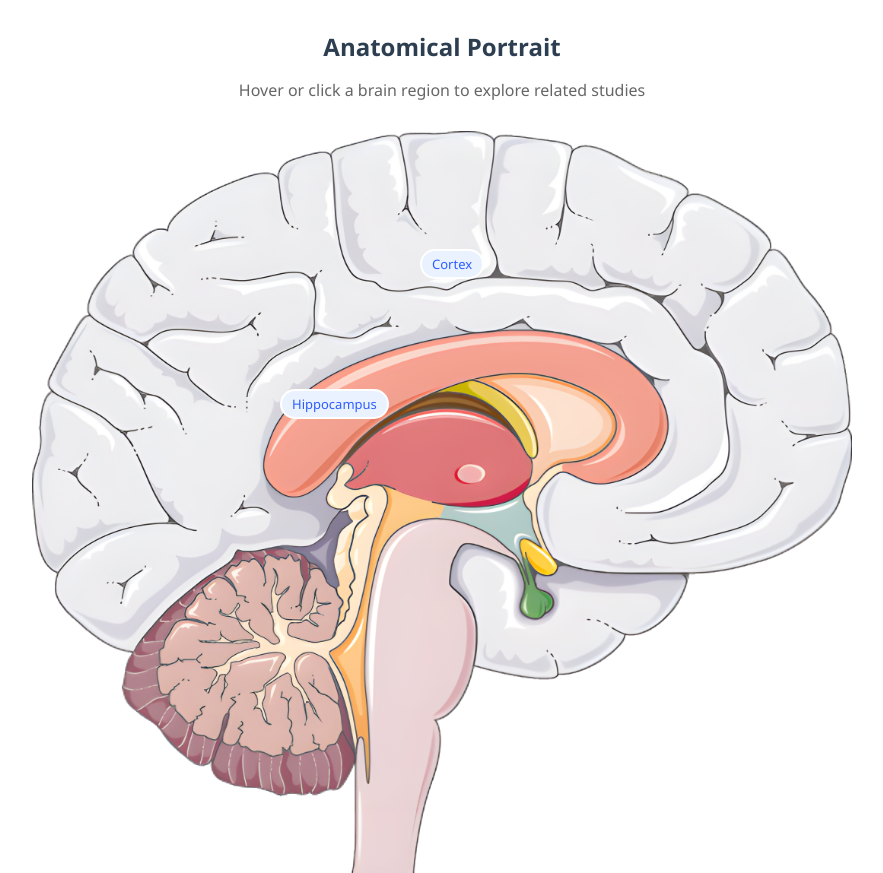
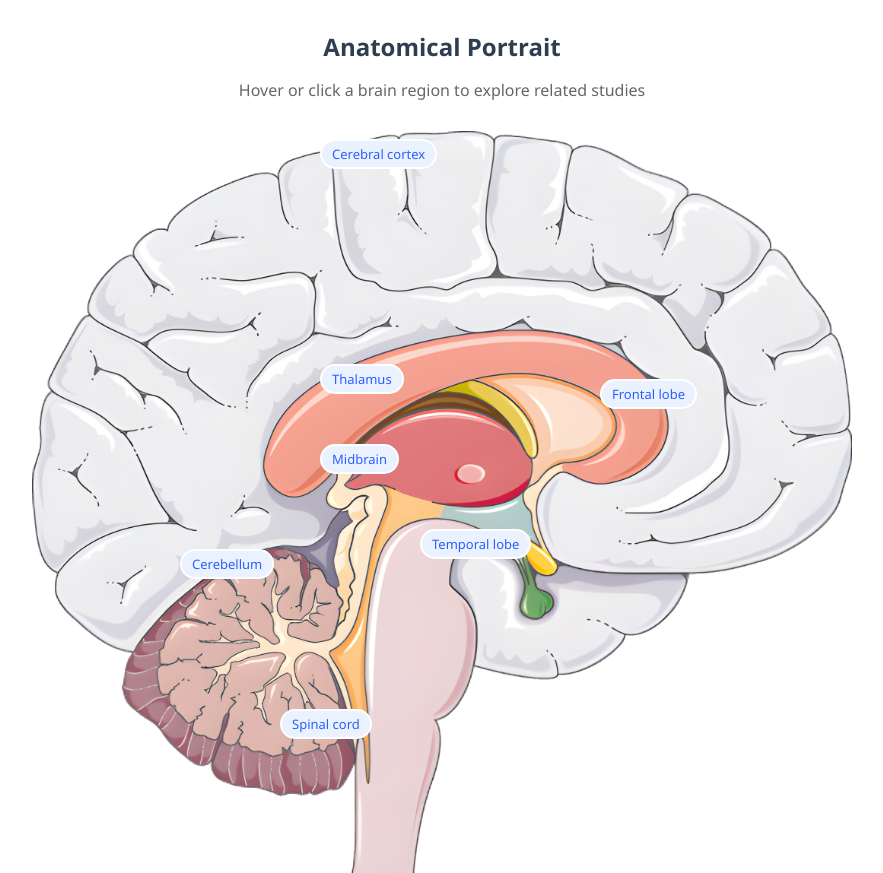
Before and after one commit to Temp0jd/NeuroView, a Flask app: page /portrait in a window 1280 px wide. Shown: the part 67-940 px from the top of the page, without its empty margins (198-1081 px from the left). Run offline with Flask 3, Linux system fonts and the light colour scheme.

Commit message:
bubble version

```diff
--- a/templates/portrait.html
+++ b/templates/portrait.html
@@ -60,17 +60,44 @@
   <div class="brain-wrapper" id="brainWrapper">
     <img id="brainImg" src="/static/img/brain_portrait.png" alt="Brain diagram" />
 
-    <!-- ▼ 区域：大脑皮层 / Region: Cerebral Cortex -->
-    <div class="region" data-region="cerebral cortex" style="top:120px; left:320px;">
-      <span class="bubble">Cortex</span>
+    <!-- ▼ 区域：大脑皮层 / Region: forebrain, Cerebral Cortex -->
+    <div class="region" data-region="cerebral cortex" style="top:10px; left:220px;">
+      <span class="bubble">Cerebral cortex</span>
     </div>
 
-    <!-- ▼ 区域：海马体 / Region: Hippocampus -->
-    <div class="region" data-region="hippocampus" style="top:260px; left:180px;">
-      <span class="bubble">Hippocampus</span>
+    <!-- ▼  / Region: forebrain, thalamus -->
+    <div class="region" data-region="thalamus" style="top:235px; left:220px;">
+      <span class="bubble">Thalamus</span>
     </div>
 
     <!-- 可在此处添加更多 .region 元素 / Add more .region elements here -->
+
+    <!-- ▼ 区域： / Region: forebrain, Cerebral cortex, temporal lobe -->
+    <div class="region" data-region="temporal lobe" style="top:400px; left:320px;">
+      <span class="bubble">Temporal lobe</span>
+    </div>
+
+    <!-- ▼ 区域： / Region: forebrain, Cerebral cortex, frontal lobe -->
+    <div class="region" data-region="frontal lobe" style="top:250px; left:500px;">
+      <span class="bubble">Frontal lobe</span>
+    </div>
+
+    <!-- ▼ 区域： / Region: midbrain -->
+    <div class="region" data-region="midbrain" style="top:315px; left:220px;">
+      <span class="bubble">Midbrain</span>
+    </div>
+
+    <!-- ▼ 区域： / Region: hindbrain, cerebellum -->
+    <div class="region" data-region="cerebellum" style="top:420px; left:80px;">
+      <span class="bubble">Cerebellum</span>
+    </div>
+
+    <!-- ▼ 区域： / Region: spinal cord -->
+    <div class="region" data-region="spinal cord" style="top:580px; left:180px;">
+      <span class="bubble">Spinal cord</span>
+    </div>
+
+
   </div>
 
   <!-- 信息悬浮窗 / Tooltip -->
```
